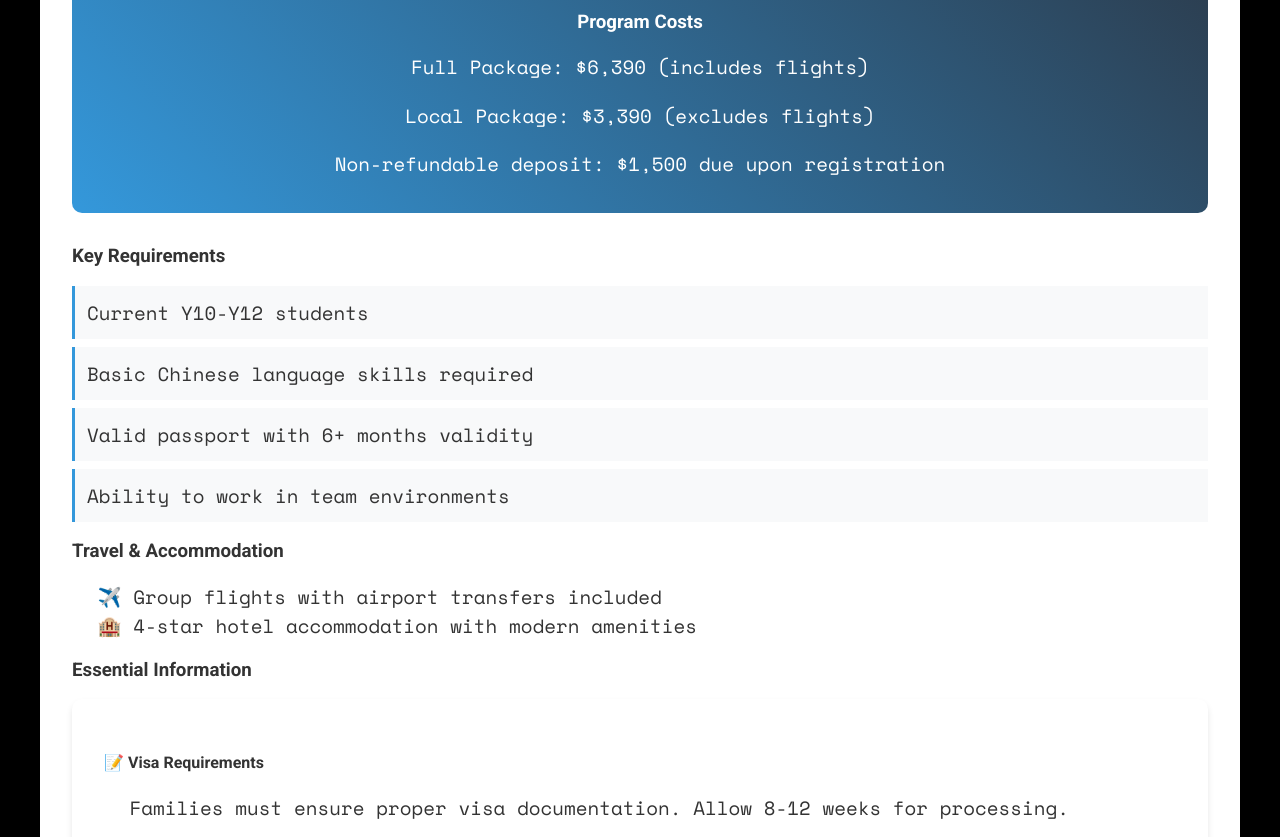
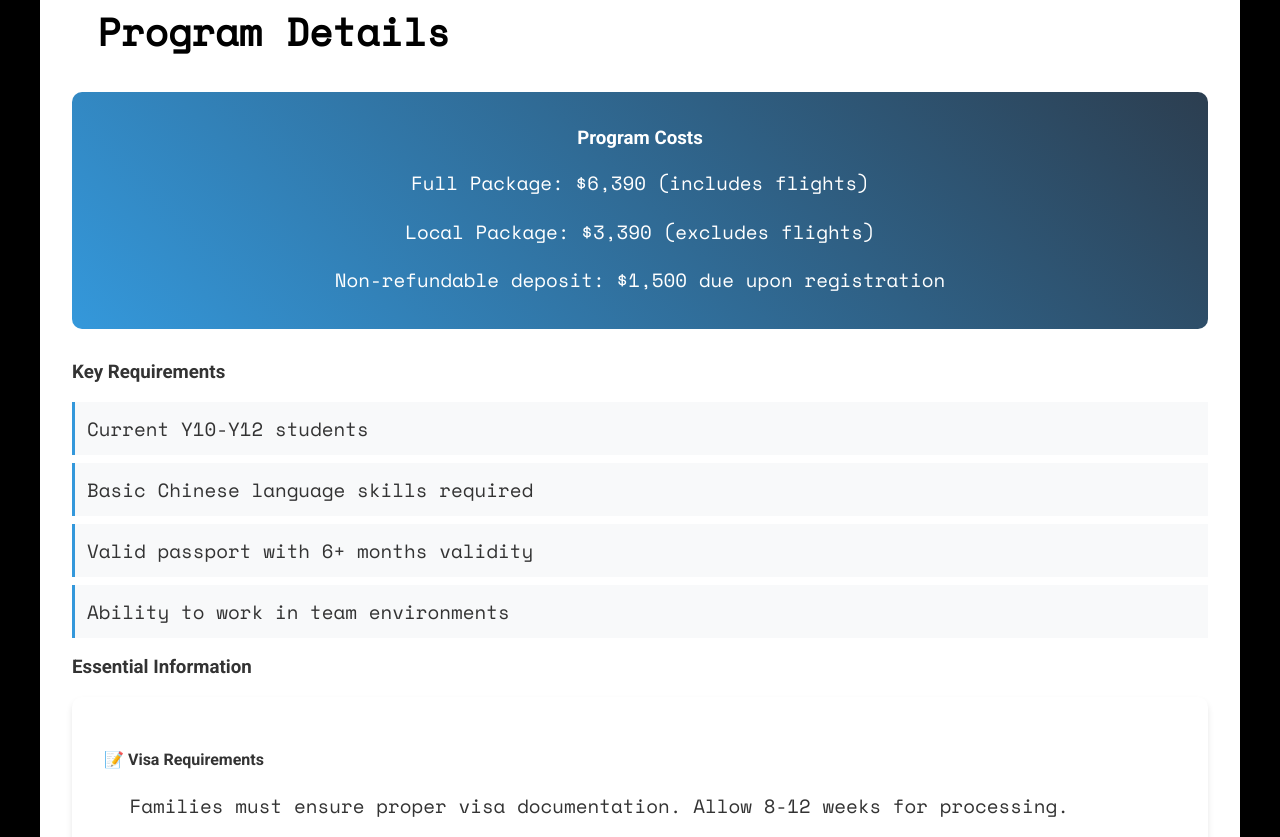
Before and after one commit to jon123boss/hooshehawebsite, a plain HTML site: page index.html in a window 1280 px wide. Shown: the part 3046-3883 px from the top of the page. Drawn offline with nearby package versions, Linux system fonts and the light colour scheme.

Commit message:
Update index.html

```diff
--- a/index.html
+++ b/index.html
@@ -448,7 +448,7 @@
       <div class="program-highlights">
         <div class="highlight-card">
           <h3>🌟 Cultural Immersion</h3>
-          <p>Live and work in rural Hebei (Near Beijing) province, experiencing authentic Chinese village life</p>
+          <p>Live and work in rural China, experiencing authentic Chinese village life (while living in a 🏨 4-star accommodation with modern amenities, e.g. wifi)</p>
         </div>
         <div class="highlight-card">
           <h3>📚 Teaching Experience</h3>
@@ -515,10 +515,6 @@
         <li>Valid passport with 6+ months validity</li>
         <li>Ability to work in team environments</li>
       </ul>
-
-      <h3>Travel & Accommodation</h3>
-      <p>✈️ Group flights with airport transfers included<br>
-        🏨 4-star hotel accommodation with modern amenities</p>
 
       <h3>Essential Information</h3>
       <div class="highlight-card">
```
